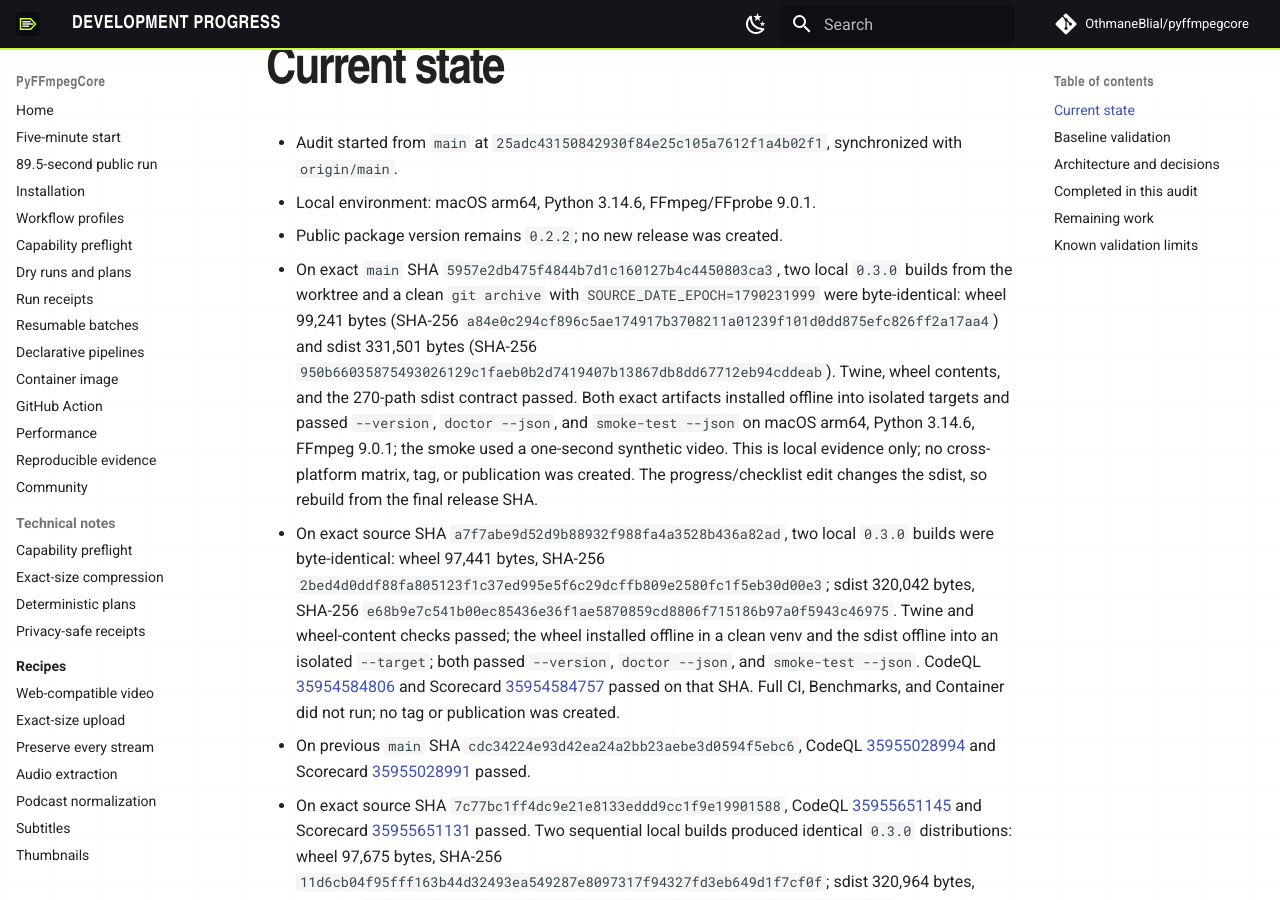
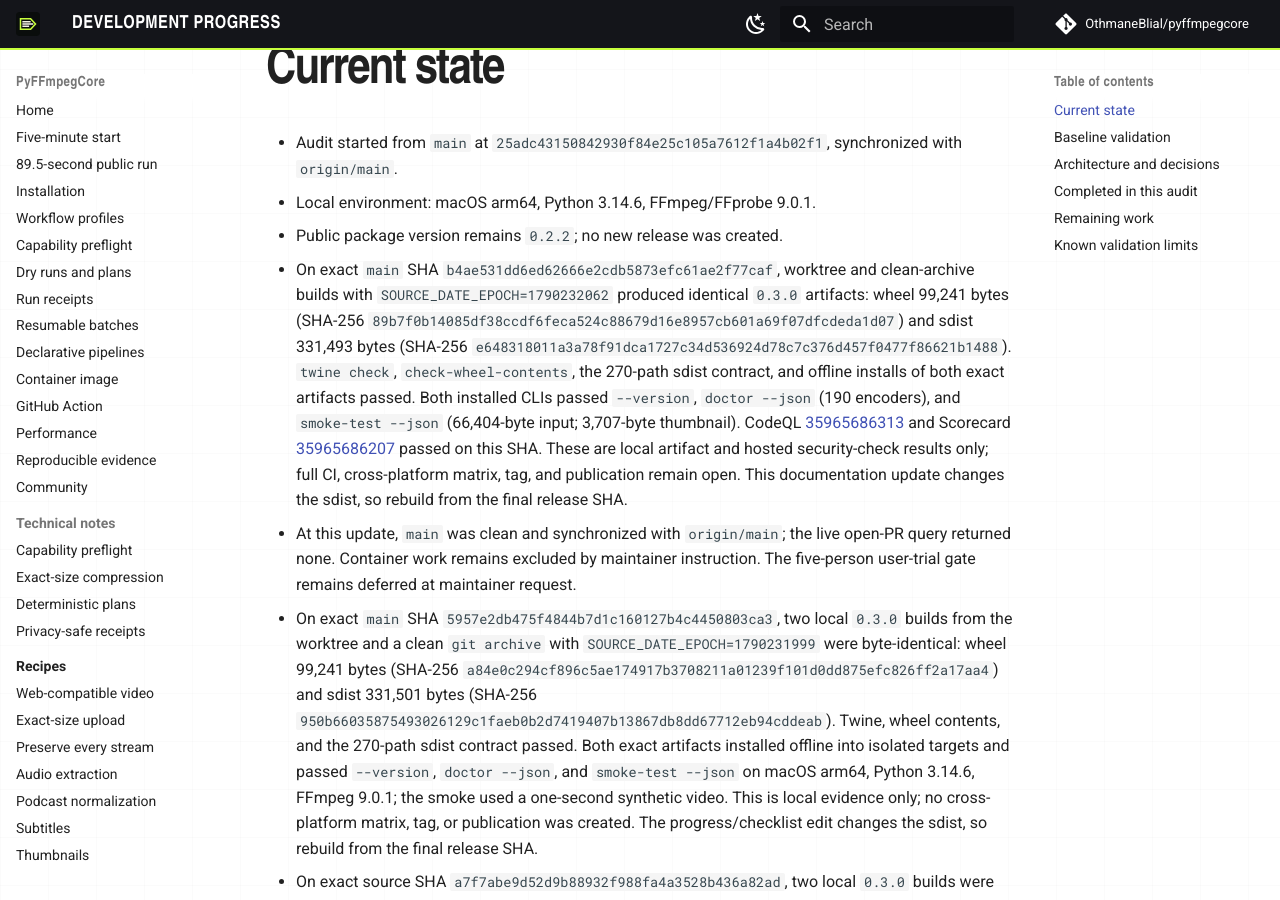
Before and after one commit to OthmaneBlial/pyffmpegcore, an MkDocs documentation site: the page built from docs/PROGRESS.md, in a window 1280 px wide and 900 px high, scrolled down 509 px. Built offline with MkDocs 1.6.1 and Material for MkDocs 9.7.7, drawn with Linux system fonts in a browser that asks for light colours; comment, search, counter and statistics services are not loaded.

```diff
--- a/docs/PROGRESS.md
+++ b/docs/PROGRESS.md
@@ -7,6 +7,8 @@
 - Audit started from `main` at `25adc43150842930f84e25c105a7612f1a4b02f1`, synchronized with `origin/main`.
 - Local environment: macOS arm64, Python 3.14.6, FFmpeg/FFprobe 9.0.1.
 - Public package version remains `0.2.2`; no new release was created.
+- On exact `main` SHA `b4ae531dd6ed62666e2cdb5873efc61ae2f77caf`, worktree and clean-archive builds with `SOURCE_DATE_EPOCH=1790232062` produced identical `0.3.0` artifacts: wheel 99,241 bytes (SHA-256 `89b7f0b14085df38ccdf6feca524c88679d16e8957cb601a69f07dfcdeda1d07`) and sdist 331,493 bytes (SHA-256 `e648318011a3a78f91dca1727c34d536924d78c7c376d457f0477f86621b1488`). `twine check`, `check-wheel-contents`, the 270-path sdist contract, and offline installs of both exact artifacts passed. Both installed CLIs passed `--version`, `doctor --json` (190 encoders), and `smoke-test --json` (66,404-byte input; 3,707-byte thumbnail). CodeQL [35965686313](https://github.com/OthmaneBlial/pyffmpegcore/actions/runs/35965686313) and Scorecard [35965686207](https://github.com/OthmaneBlial/pyffmpegcore/actions/runs/35965686207) passed on this SHA. These are local artifact and hosted security-check results only; full CI, cross-platform matrix, tag, and publication remain open. This documentation update changes the sdist, so rebuild from the final release SHA.
+- At this update, `main` was clean and synchronized with `origin/main`; the live open-PR query returned none. Container work remains excluded by maintainer instruction. The five-person user-trial gate remains deferred at maintainer request.
 - On exact `main` SHA `5957e2db475f4844b7d1c160127b4c4450803ca3`, two local `0.3.0` builds from the worktree and a clean `git archive` with `SOURCE_DATE_EPOCH=1790231999` were byte-identical: wheel 99,241 bytes (SHA-256 `a84e0c294cf896c5ae174917b3708211a01239f101d0dd875efc826ff2a17aa4`) and sdist 331,501 bytes (SHA-256 `950b66035875493026129c1faeb0b2d7419407b13867db8dd67712eb94cddeab`). Twine, wheel contents, and the 270-path sdist contract passed. Both exact artifacts installed offline into isolated targets and passed `--version`, `doctor --json`, and `smoke-test --json` on macOS arm64, Python 3.14.6, FFmpeg 9.0.1; the smoke used a one-second synthetic video. This is local evidence only; no cross-platform matrix, tag, or publication was created. The progress/checklist edit changes the sdist, so rebuild from the final release SHA.
 - On exact source SHA `a7f7abe9d52d9b88932f988fa4a3528b436a82ad`, two local `0.3.0` builds were byte-identical: wheel 97,441 bytes, SHA-256 `2bed4d0ddf88fa805123f1c37ed995e5f6c29dcffb809e2580fc1f5eb30d00e3`; sdist 320,042 bytes, SHA-256 `e68b9e7c541b00ec85436e36f1ae5870859cd8806f715186b97a0f5943c46975`. Twine and wheel-content checks passed; the wheel installed offline in a clean venv and the sdist offline into an isolated `--target`; both passed `--version`, `doctor --json`, and `smoke-test --json`. CodeQL [35954584806](https://github.com/OthmaneBlial/pyffmpegcore/actions/runs/35954584806) and Scorecard [35954584757](https://github.com/OthmaneBlial/pyffmpegcore/actions/runs/35954584757) passed on that SHA. Full CI, Benchmarks, and Container did not run; no tag or publication was created.
 - On previous `main` SHA `cdc34224e93d42ea24a2bb23aebe3d0594f5ebc6`, CodeQL [35955028994](https://github.com/OthmaneBlial/pyffmpegcore/actions/runs/35955028994) and Scorecard [35955028991](https://github.com/OthmaneBlial/pyffmpegcore/actions/runs/35955028991) passed.
```
Also changed, not shown: RELEASE_CHECKLIST.md (+1 -1 lines), ROADMAP.md (+5 -1 lines).
